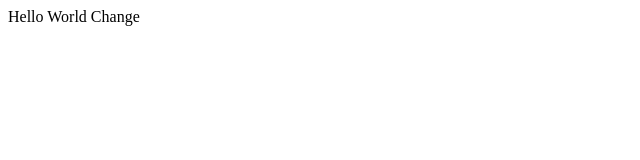
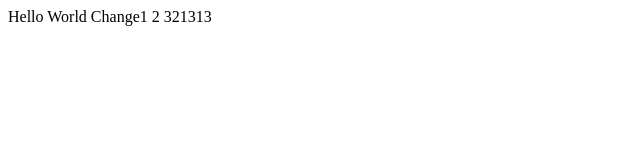
Before and after one commit to Rasul1996/MyHtml, a plain HTML site: page index.html in a window 1280 px wide. Shown: the full height of the page, 0-640 px from the left. Drawn offline with Linux system fonts and the light colour scheme.

Commit message:
update 2

```diff
--- a/index.html
+++ b/index.html
@@ -7,6 +7,6 @@
 </head>
 <body>
     Hello World
-    Change
+    Change1 2 321313
 </body>
 </html>
```
